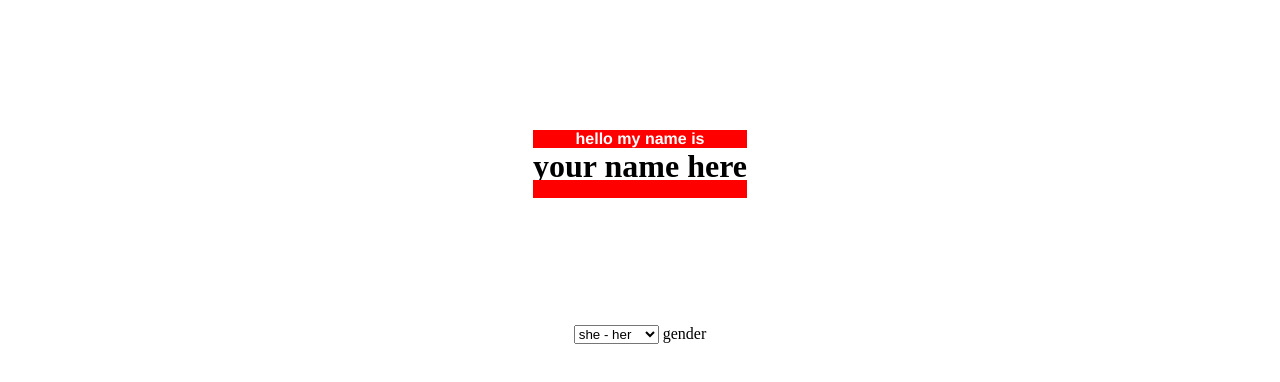
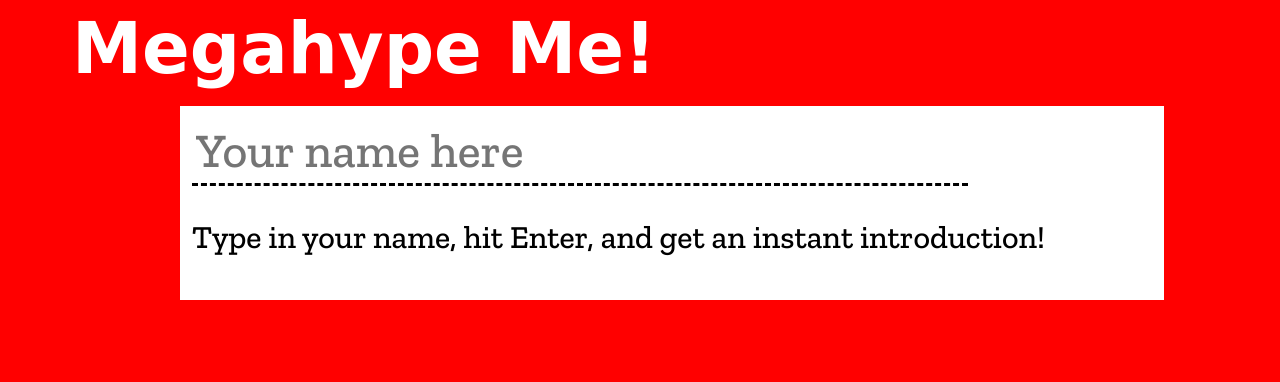
Before and after one commit to manminusone/megahype, a plain HTML site: page index.html in a window 1280 px wide. Drawn offline with nearby package versions, Linux system fonts and the light colour scheme; a web font is replaced by a local one.

Commit message:
update everything

```diff
--- a/index.html
+++ b/index.html
@@ -1,34 +1,26 @@
 <!DOCTYPE html>
 <html lang="en">
 <head>
-<title> megahype me </title>
-<link rel="stylesheet" href="megahype.css">
+	<meta name="viewport" content="width=device-width, initial-scale=1.0">
+	<meta charset="UTF-8">
+	<title> megahype me </title>
+	<link rel="stylesheet" href="megahype.css">
 </head>
 <body>
-	<div class="container">
-		<div class="center-div">
-		<span id="before-name" class="text-span">
+	<div class="tabin">
+		<h1> Megahype Me!</h1>
+		<div class="content">
+			<form id="formit">
+				<input type="text" name="yourname" id="yourname" placeholder="Your name here">
+			</form>
+			<p>
+				Type in your name, hit Enter, and get an instant introduction!
+			</p>
 
-		</span>
-		<span class="name-span">
-			<span id="edit-me" contenteditable="true" spellcheck="false">your name here</span>
-			<span class="hello-top"> hello my name is </span>
-			<span class="hello-bottom"> </span>
-		</span>
-		<span id="after-name" class="text-span">
+			<div id="hypediv">
 
-		</span>
-	</div>
-	<div class="control-panel">
-		<form>
-		<select id="cp-gender">
-			<option value="she-her-her">she - her </option>
-			<option value="he-him-his">he - him </option>
-			<option value="they-them-their"> they - their </option>
-		</select>
-		<label for="cp-gender"> gender </label>
-		</form>
-	</div>
+			</div>
+		</div>
 	</div>
 	<script type="text/javascript" src="megahype.js"></script>
 </body>
--- a/megahype.css
+++ b/megahype.css
@@ -1,8 +1,38 @@
-body { color: black; background: white; font-family: 'Times New Roman',Times,serif; font-size: 1em; }
-.container { text-align: center; }
-.center-div { padding: 10% 0;  }
-.text-span { font-size: 2em; color: #666; line-height: 2; }
-.name-span { font-size: 2em; color: #000; font-weight: bolder; position: relative; }
-#edit-me { white-space: nowrap; min-width: 150px; display: inline-block; }
-.hello-top { color: white; background: red; font-family: 'Helvetica New',Helvetica,sans-serif; font-size: 0.5em; position: absolute; left: 0; right: 0; top: -18px; }
-.hello-bottom { color: white; background: red; position: absolute; left: 0; right: 0; top: 1em; height: 18px; }
+@import url("https://fonts.googleapis.com/css2?family=Spicy+Rice&display=swap");
+@import url('https://fonts.googleapis.com/css2?family=Zilla+Slab:wght@500&display=swap');
+body {
+    background: red;
+    color: white;
+    font-size: 16px;
+}
+
+.tabin {
+    padding-left: 5vw;
+}
+
+.content {
+    color: black;
+    background: white;
+    width: 80%;
+    margin: auto;
+    margin-top: 1rem;
+    padding: 12px;
+}
+
+.content input {
+    font-size: 3em;
+    font-family: 'Zilla Slab',serif;
+    padding: 4px;
+    border: none;
+    border-bottom: 3px dashed black;
+    width: 80%;
+}
+h1 {
+    font-family: "Spicy Rice", cursive;
+    margin: 0;
+    font-size: calc(64px + 0.5vw);
+}
+
+.content p {
+    font-size: 2em;
+    font-family: 'Zilla Slab',serif;
--- a/megahype.js
+++ b/megahype.js
@@ -1,10 +1,13 @@
-var editSpan = document.getElementById('edit-me');
-console.log(editSpan);
-editSpan.addEventListener('keypress', function(evt) {
-	console.log(evt.keyCode);
-	if (evt.keyCode == 13) {
-		document.getElementById('before-name').innerText = "before he ate a dozen hamburgers, ";
-		document.getElementById('after-name').innerText = " was a superstar on his local basketball team.";
-		evt.preventDefault();
-	}
-})
+const nameform = document.getElementById('formit');
+const hypediv = document.getElementById('hypediv');
+
+
+
+
+function logsubmit(evt) {
+    // console.log(evt);
+    hypediv.innerHTML = '<h1>Hi mom </h1>';
+    evt.preventDefault();
+}
+
+nameform.addEventListener('submit', logsubmit);
```
Also changed, not shown: megahype.json (added, +16 -0 lines).
